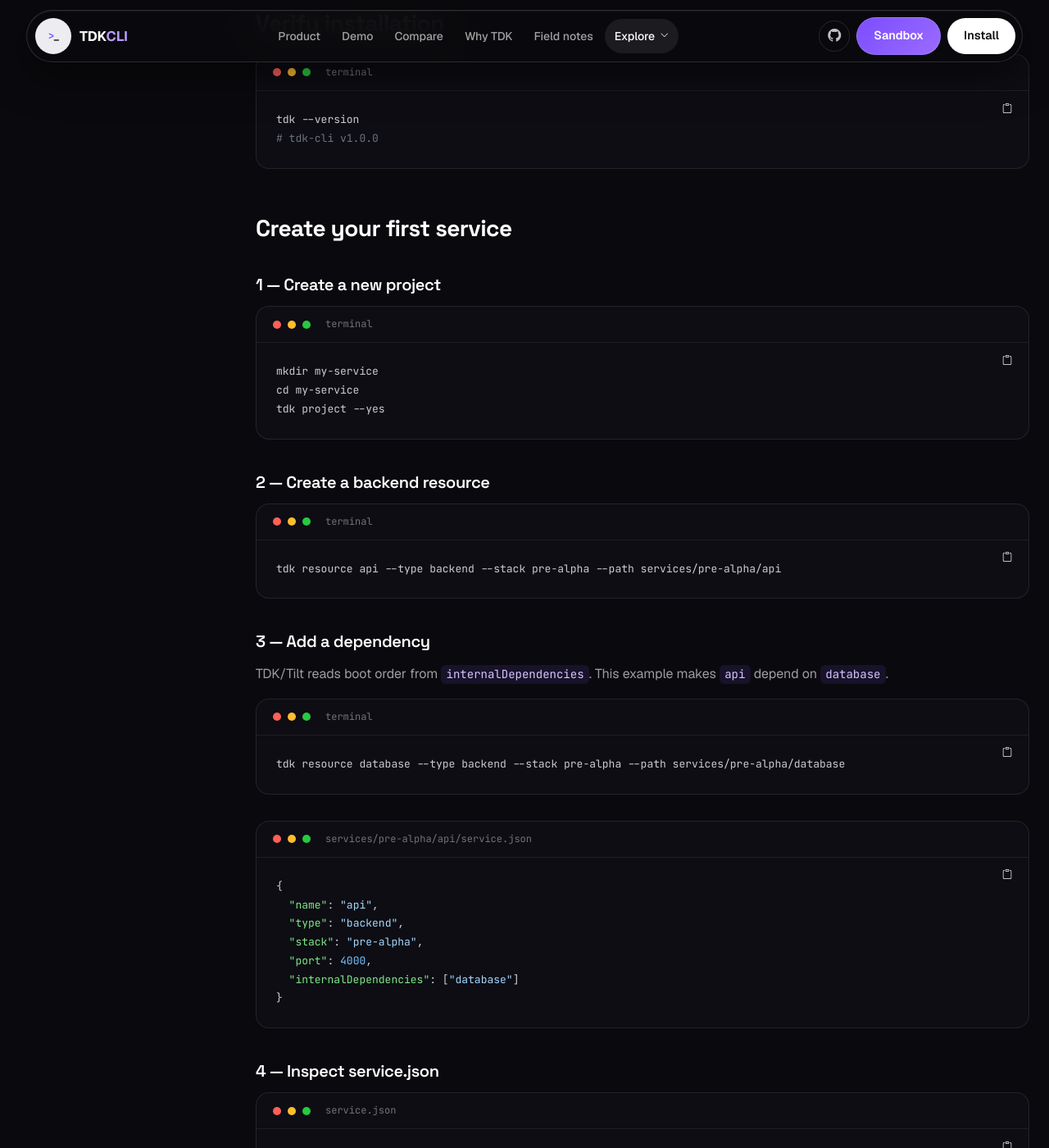
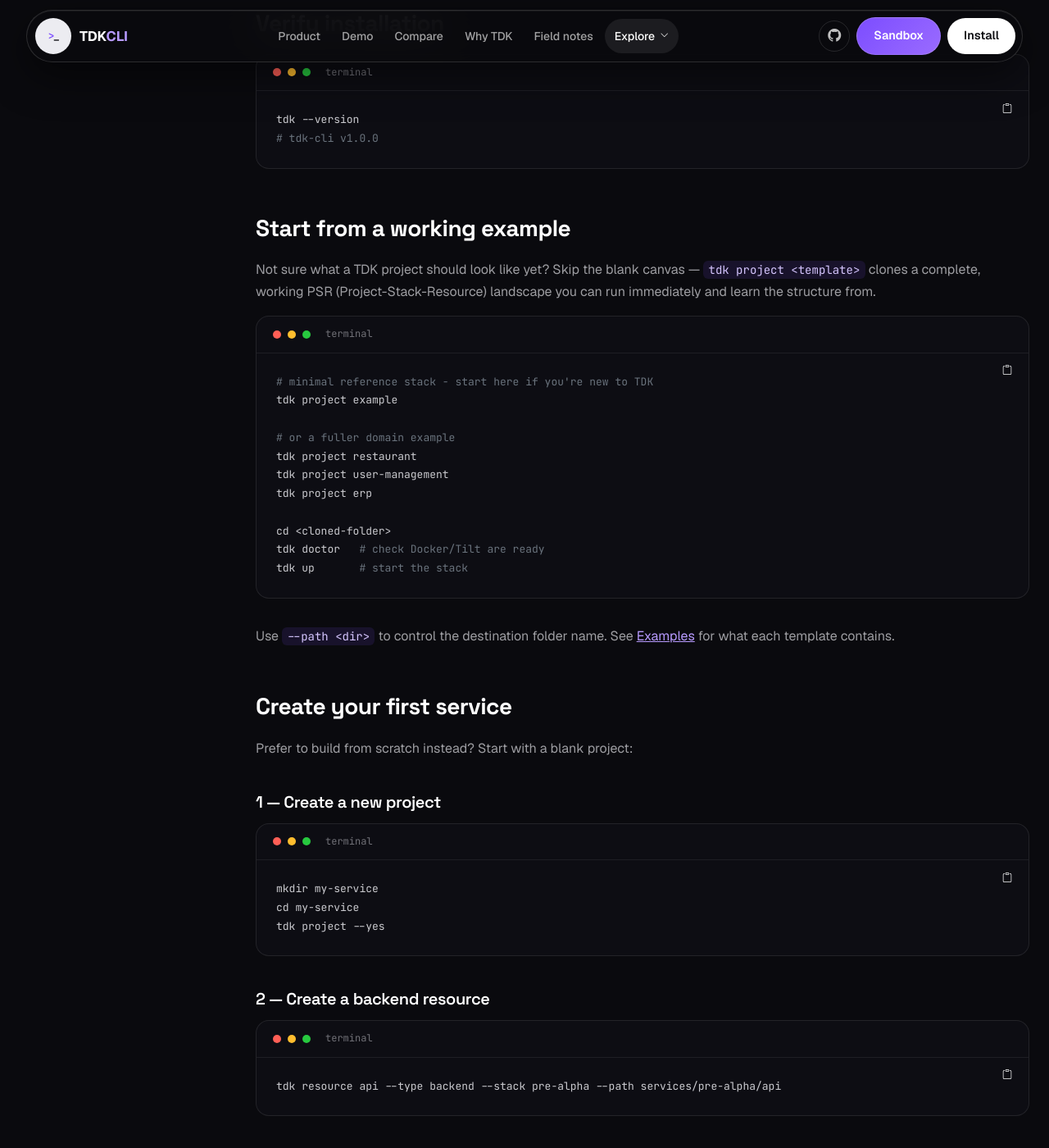
Before and after one commit to tdk-landscape/tdk-website, a Jekyll site: the page built from docs/quickstart/index.html, in a window 1280 px wide and 1400 px high, scrolled down 1605 px. Shown: the whole window at 82% size. Built offline with Jekyll 4.4.1, drawn with Linux system fonts in a browser that asks for light colours; nearby versions of some CDN libraries; some web fonts are replaced; some of the changed text lies outside the part shown.

Commit message:
docs: document tdk project <template> for cloning starter examples
Adds a "Start from a working example" section to the quickstart guide and
one-line tdk project <template> commands to the examples page, covering
the CLI v1.3.8 template-clone feature (restaurant, erp, user-management,
example) as an alternative to the manual git clone instructions.

Co-Authored-By: Claude Sonnet 5 <noreply@anthropic.com>

```diff
--- a/docs/quickstart/index.html
+++ b/docs/quickstart/index.html
@@ -57,7 +57,26 @@ docker compose run --rm tdk tdk project --yes</pre>
 <span class="c"># tdk-cli v1.0.0</span></pre>
         </div>
 
+        <h2>Start from a working example</h2>
+        <p>Not sure what a TDK project should look like yet? Skip the blank canvas — <code>tdk project &lt;template&gt;</code> clones a complete, working PSR (Project-Stack-Resource) landscape you can run immediately and learn the structure from.</p>
+        <div class="aw-codeblock">
+          <div class="aw-codeblock-head"><i></i><i></i><i></i><span>terminal</span></div>
+          <pre><span class="c"># minimal reference stack - start here if you're new to TDK</span>
+tdk project example
+
+<span class="c"># or a fuller domain example</span>
+tdk project restaurant
+tdk project user-management
+tdk project erp
+
+cd &lt;cloned-folder&gt;
+tdk doctor   <span class="c"># check Docker/Tilt are ready</span>
+tdk up       <span class="c"># start the stack</span></pre>
+        </div>
+        <p>Use <code>--path &lt;dir&gt;</code> to control the destination folder name. See <a href="{{ '/docs/examples/' | relative_url }}">Examples</a> for what each template contains.</p>
+
         <h2>Create your first service</h2>
+        <p>Prefer to build from scratch instead? Start with a blank project:</p>
 
         <h3>1 — Create a new project</h3>
         <div class="aw-codeblock">
@@ -122,6 +141,7 @@ tdk project --yes</pre>
 
         <h2>Next steps</h2>
         <ul>
+          <li><a href="{{ '/docs/examples/' | relative_url }}">Browse starter templates you can clone with <code>tdk project &lt;template&gt;</code></a></li>
           <li><a href="{{ '/docs/configuration/' | relative_url }}">Learn about all configuration options</a></li>
           <li><a href="{{ '/docs/examples/' | relative_url }}">See more complex examples</a></li>
           <li><a href="https://github.com/tdk-landscape/tdk-docker-compose-example" target="_blank" rel="noopener">Run the Docker Compose example</a></li>
```
Also changed, not shown: docs/examples/index.html (+11 -1 lines).
